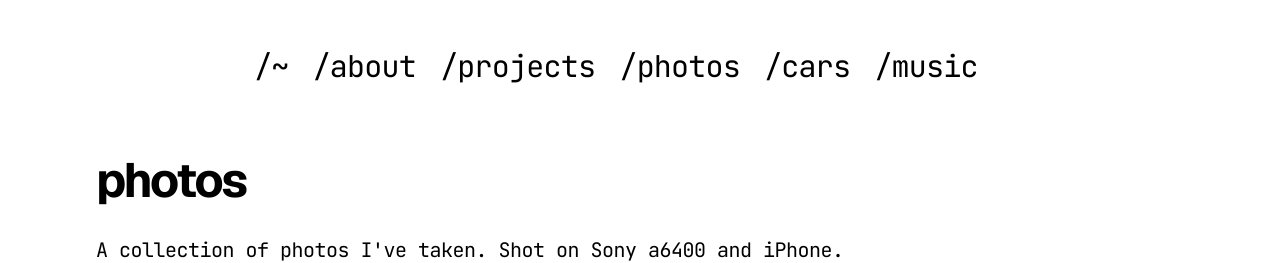
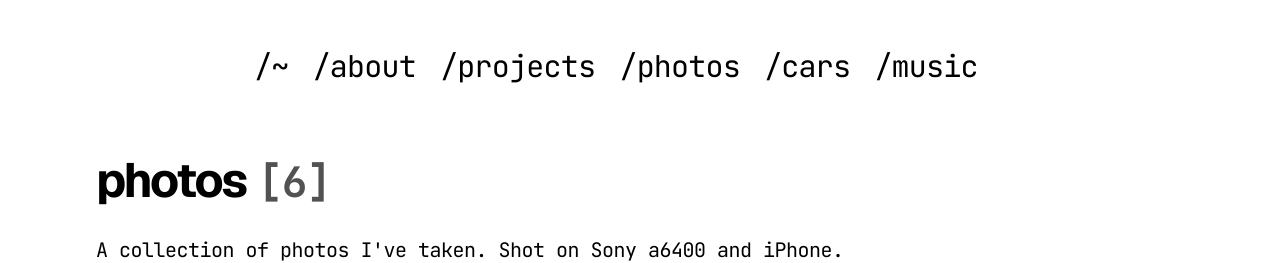
Before and after one commit to georgelth/GeorgePortfolio, a Next.js app: page /photos in a window 1280 px wide. Shown: the top 263 px of the page. Built offline with nearby package versions, Linux system fonts and the light colour scheme.

Commit message:
finished photos tab

```diff
--- a/app/photos/page.tsx
+++ b/app/photos/page.tsx
@@ -5,12 +5,13 @@ import { photos } from './data'
 export default function Photos() {
   return (
     <main>
-      <div className="relative left-1/2 mb-14 w-[calc(100vw-2rem)] max-w-7xl -translate-x-1/2 lg:w-[calc(100vw-12rem)]">
+      <div className="relative left-1/2 w-[calc(100vw-2rem)] max-w-8xl -translate-x-1/2 lg:w-[calc(100vw-12rem)] mb-14">
         <Navbar />
 
         <div className="mb-14 max-w-4xl">
           <h1 className="font-sans text-5xl font-bold">
             photos
+            <span className='font-mono text-[42px] text-neutral-600 ml-3'>{`[${photos.length}]`}</span>
           </h1>
 
           <p className="mt-8 font-mono text-xl">
```
